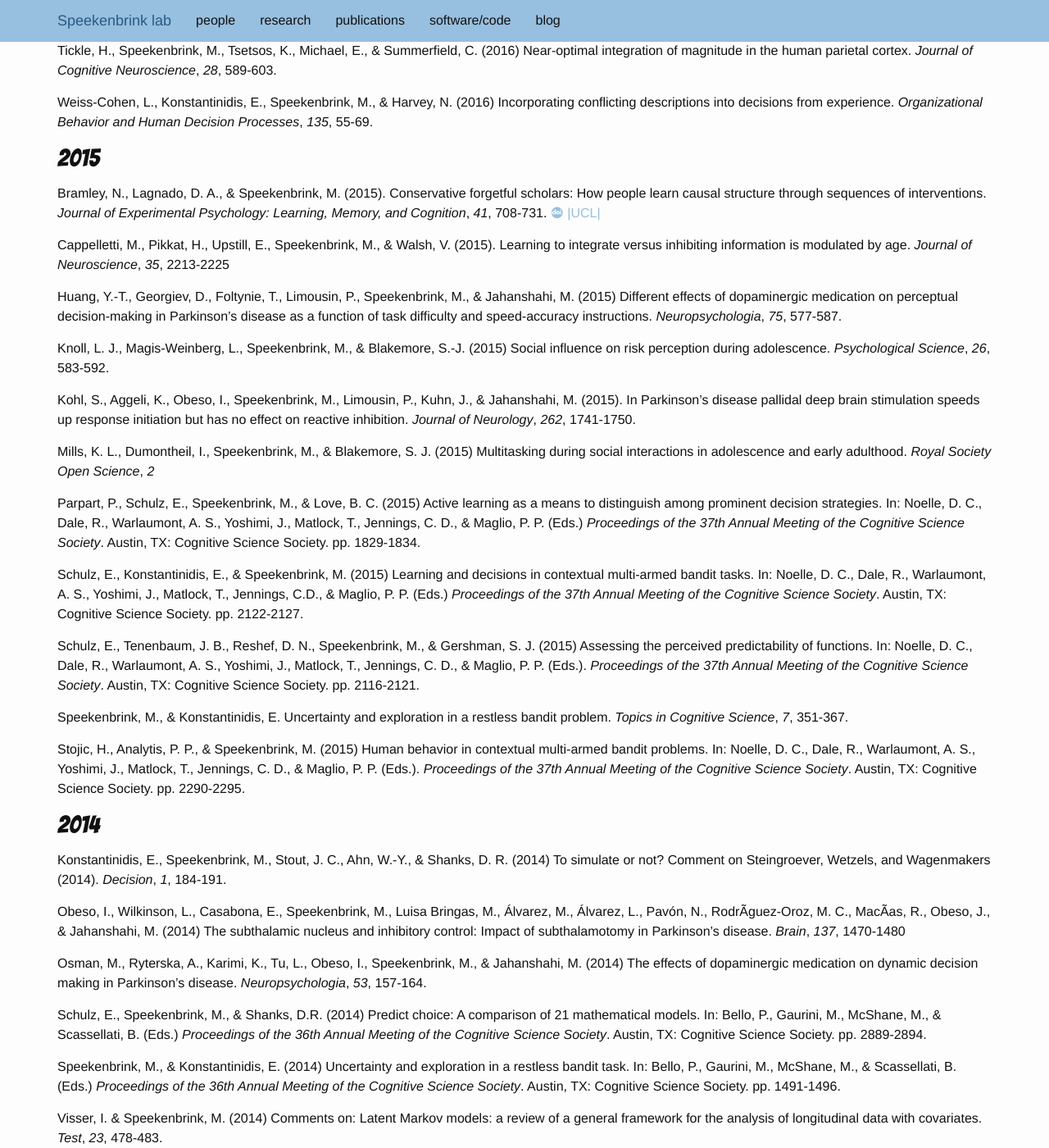
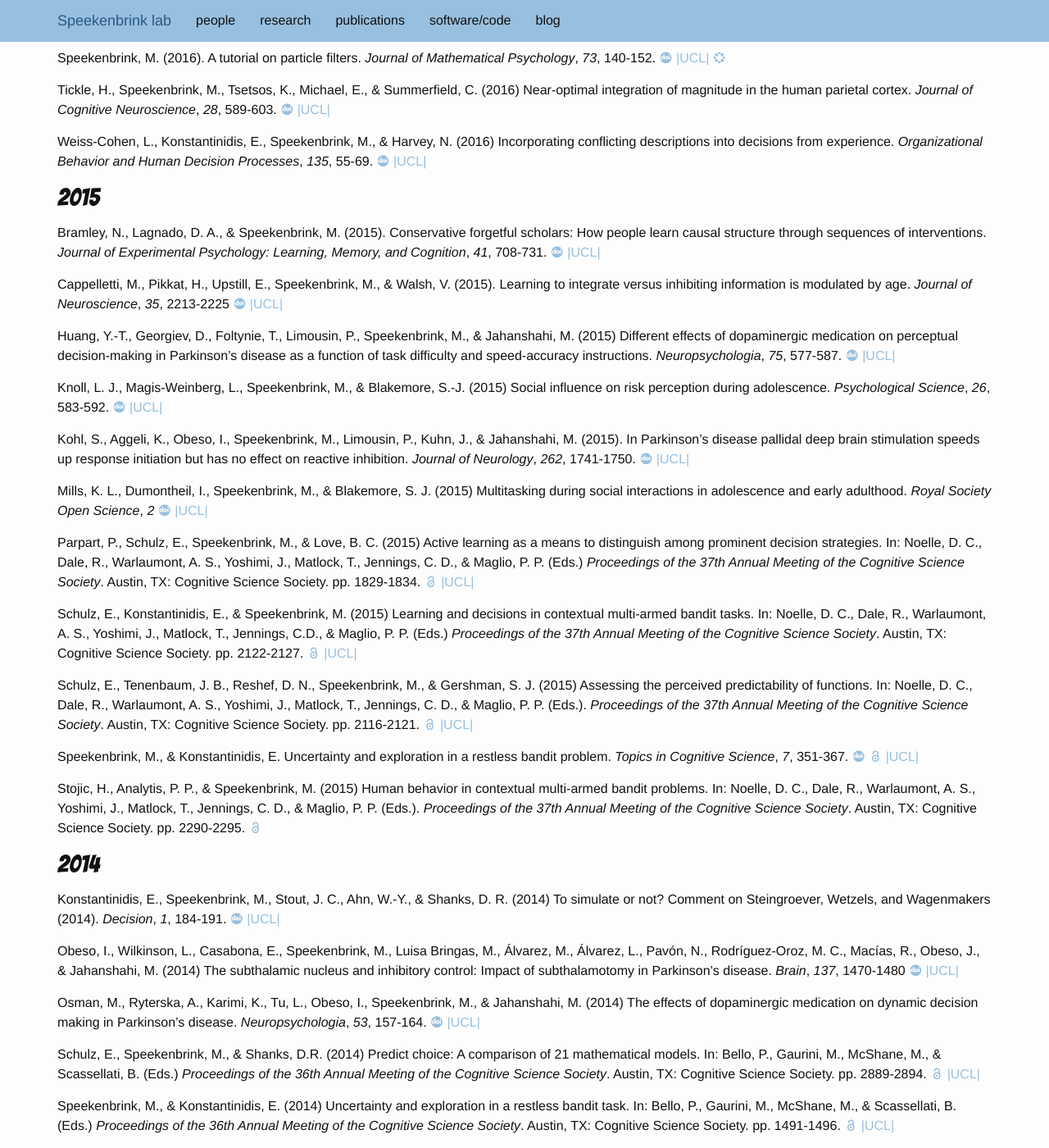
Before and after one commit to speekenbrink-lab/speekenbrink-lab.github.io, a Jekyll site: the page built from _pages/publications.md, in a window 1280 px wide and 1400 px high, scrolled down 1260 px. Shown: the whole window at 82% size. Built offline with Jekyll 4.4.1, drawn with Linux system fonts in a browser that asks for light colours; some web fonts are replaced; some of the changed lines change nothing that is shown; some of the changed text lies outside the part shown.

Commit message:
updated publication list

```diff
--- a/_data/publications.yaml
+++ b/_data/publications.yaml
@@ -102,6 +102,8 @@
   year: 2015
   lab_authors:
     - maarten
+  doi: "10.1523/JNEUROSCI.1018-14.2015"
+  ucl_discovery: 1464545
 
 - tag: fuhrmann2016perception
   type: journal
@@ -109,6 +111,9 @@
   apa_reference: "Fuhrmann, D., Knoll, L. J., Sakhardande, A. L., Speekenbrink, M., Kadosh, K. C., & Blakemore, S.-J. (2016). Perception and recognition of faces in adolescence. _Scientific Reports_, _6_"
   lab_authors:
     - maarten
+  doi: "10.1038/srep33497"
+  ucl_discovery: 1516126
+  url: "https://www.nature.com/articles/srep33497"
 
 - tag: harvey2017asymmetric
   type: conference
@@ -116,129 +121,186 @@
   apa_reference: "Harvey, N., Twyman, M., & Speekenbrink, M. (2017) Asymmetric detection of changes in volatility: Implications for risk perception. In: Gunzelmann, G., Howes, A., Tenbrink, T. & Davelaar, E. J. (ed.). _Proceedings of the 38th Annual Meeting of the Cognitive Science Society_. Cognitive Science Society. pp. 2162-2167."
   lab_authors:
     - maarten
+  url: "https://mindmodeling.org/cogsci2017/papers/0412/index.html"
 
 - tag: huang2015differentinstructions
   year: 2015
   apa_reference: "Huang, Y.-T., Georgiev, D., Foltynie, T., Limousin, P., Speekenbrink, M., & Jahanshahi, M. (2015) Different effects of dopaminergic medication on perceptual decision-making in Parkinson's disease as a function of task difficulty and speed-accuracy instructions. _Neuropsychologia_, _75_, 577-587."
   lab_authors:
     - maarten
-
-- tag: knoll2016window
-  year: 2016
-  apa_reference: "Knoll, L. J., Fuhrmann, D., Sakhardande, A., Stamp, F., Speekenbrink, M., & Blakemore, S.-J. (2016) A window of opportunity for cognitive training in adolescence. _Psychological Science_, _27_, 1620-1631."
-  lab_authors:
-    - maarten
+  doi: "10.1016/j.neuropsychologia.2015.07.012"
+  ucl_discovery: 1471896
 
 - tag: knoll2015socialadolescence
   year: 2015
   apa_reference: "Knoll, L. J., Magis-Weinberg, L., Speekenbrink, M., & Blakemore, S.-J. (2015) Social influence on risk perception during adolescence. _Psychological Science_, _26_, 583-592."
   lab_authors:
    - maarten
+  ucl_discovery: 1460493
+  doi: "10.1177/0956797615569578"
 
 - tag: kohl2015ininhibition
   year: 2015
   apa_reference: "Kohl, S., Aggeli, K., Obeso, I., Speekenbrink, M., Limousin, P., Kuhn, J., & Jahanshahi, M. (2015). In Parkinson's disease pallidal deep brain stimulation speeds up response initiation but has no effect on reactive inhibition. _Journal of Neurology_, _262_, 1741-1750."
   lab_authors:
     - maarten
+  doi: "10.1007/s00415-015-7768-6"
+  ucl_discovery: 1471897
 
 - tag: konstantinidis2014to2014
   year: 2014
   apa_reference: "Konstantinidis, E., Speekenbrink, M., Stout, J. C., Ahn, W.-Y., & Shanks, D. R. (2014) To simulate or not? Comment on Steingroever, Wetzels, and Wagenmakers (2014). _Decision_, _1_, 184-191."
   lab_authors:
     - maarten
+  ucl_discovery: 1548183
+  doi: "10.1037/dec0000016"
 
 - tag: lagnado2010thelearning
   year: 2010
   apa_reference: "Lagnado, D. A., & Speekenbrink, M. (2010) The influence of delays in real-time causal learning. _The Open Psychology Journal_, _3_, 184-195"
+  lab_authors:
+    - maarten
+  doi: "10.2174/1874350101003020184"
+  ucl_discovery: 116672
 
 - tag: mills2015multitaskingadulthood
   year: 2015
   apa_reference: "Mills, K. L., Dumontheil, I., Speekenbrink, M., & Blakemore, S. J. (2015) Multitasking during social interactions in adolescence and early adulthood. _Royal Society Open Science_, _2_"
+  lab_authors:
+    - maarten
+  ucl_discovery: 1489379
+  doi: "10.1098/rsos.150117"
 
 - tag: obeso2014thedisease
   year: 2014
-  apa_reference: "Obeso, I., Wilkinson, L., Casabona, E., Speekenbrink, M., Luisa Bringas, M., Álvarez, M., Álvarez, L., Pavón, N., RodrÃ­guez-Oroz, M. C., MacÃ­as, R., Obeso, J., & Jahanshahi, M. (2014) The subthalamic nucleus and inhibitory control: Impact of subthalamotomy in Parkinson's disease. _Brain_, _137_, 1470-1480"
+  apa_reference: "Obeso, I., Wilkinson, L., Casabona, E., Speekenbrink, M., Luisa Bringas, M., Álvarez, M., Álvarez, L., Pavón, N., Rodrí­guez-Oroz, M. C., Mací­as, R., Obeso, J., & Jahanshahi, M. (2014) The subthalamic nucleus and inhibitory control: Impact of subthalamotomy in Parkinson's disease. _Brain_, _137_, 1470-1480"
+  lab_authors:
+    - maarten
+  ucl_discovery: 1426253
+  doi: "10.1093/brain/awu058"
 
 - tag: osman2014thedisease
   year: 2014
   apa_reference: "Osman, M., Ryterska, A., Karimi, K., Tu, L., Obeso, I., Speekenbrink, M., & Jahanshahi, M. (2014) The effects of dopaminergic medication on dynamic decision making in Parkinson's disease. _Neuropsychologia_, _53_, 157-164."
+  ucl_discovery: 1424483
+  doi: "10.1016/j.neuropsychologia.2013.10.024"
+  lab_authors:
+    - maarten
 
 - tag: osman2011cueenvironments
   year: 2011
   apa_reference: "Osman, M., & Speekenbrink, M. (2011) Cue utilization and strategy application in stable and unstable dynamic environments. _Cognitive Systems Research_, _12_, 355-364."
+  doi: "10.1016/j.cogsys.2010.12.004"
+  ucl_discovery: 1318922
+  lab_authors:
+    - maarten
 
 - tag: osman2012predictionenvironment
   year: 2012
   apa_reference: "Osman, M., & Speekenbrink, M. (2012) Prediction and control in a dynamic environment. _Frontiers in Psychology_, _3_: 68"
+  doi: "10.3389/fpsyg.2012.00068"
+  ucl_discovery: 1370934
 
 - tag: parpart2015activestrategies
   year: 2015
   apa_reference: "Parpart, P., Schulz, E., Speekenbrink, M., & Love, B. C. (2015) Active learning as a means to distinguish among prominent decision strategies. In: Noelle, D. C., Dale, R., Warlaumont, A. S., Yoshimi, J., Matlock, T., Jennings, C. D., & Maglio, P. P. (Eds.) _Proceedings of the 37th Annual Meeting of the Cognitive Science Society_. Austin, TX: Cognitive Science Society. pp. 1829-1834."
+  ucl_discovery: 1517571
+  url: "https://mindmodeling.org/cogsci2015/papers/0317/index.html"
 
 - tag: pote2016subthalamicpressure
   year: 2016
   apa_reference: "Potê, I., Torkamani, M., Kefalopoulou, Z., Zrinzo, L., Limousin-Dowsey, P., Foltynie, T., Speekenbrink, M., & Jahanshahi, M. (2016) Subthalamic nucleus deep brain stimulation induces impulsive action when patients with Parkinson's disease act under speed pressure. _Experimental Brain Research_, _234_, 1837-1848."
+  doi: "10.1007/s00221-016-4577-9"
+  ucl_discovery: 1485695
 
 - tag: Schulz2016better
   year: 2016
   apa_reference: "Schulz, E., Huys, Q., Bach, D., Speekenbrink, M., & Krause, A. (2016) Better safe than sorry: Risky function exploitation through safe optimization. In: Papafragou, A., Grodner, D., Mirman, D., & Trueswell, J. C. (Eds.) _Proceedings of the 38th Annual Meeting of the Cognitive Science Society_. Austin, TX: Cognitive Science Society. pp. 1140-1145."
+  ucl_discovery: 1493693
+  url: "https://mindmodeling.org/cogsci2016/papers/0205/index.html"
 
 - tag: schulz2017strategic
   year: 2017
   apa_reference: "Schulz, E., Klenske, E. D., Bramley, N. R., & Speekenbrink, M. (2017) Strategic exploration in human adaptive control. In: Gunzelmann, G., Howes, A., Tenbrink, T., & Davelaar, E. J. (Eds.). _Proceedings of the 38th Annual Meeting of the Cognitive Science Society_. Austiin, TX: Cognitive Science Society. pp. 1140-1145."
+  arxiv: "https://www.biorxiv.org/content/early/2017/05/09/110486"
+  url: "https://mindmodeling.org/cogsci2017/papers/0204/index.html"
 
 - tag: schulz2015learningtasks
   year: 2015
   apa_reference: "Schulz, E., Konstantinidis, E., & Speekenbrink, M. (2015) Learning and decisions in contextual multi-armed bandit tasks. In: Noelle, D. C., Dale, R., Warlaumont, A. S., Yoshimi, J., Matlock, T., Jennings, C.D., & Maglio, P. P. (Eds.) _Proceedings of the 37th Annual Meeting of the Cognitive Science Society_. Austin, TX: Cognitive Science Society. pp. 2122-2127."
+  ucl_discovery: 1574897
+  url: "https://mindmodeling.org/cogsci2015/papers/0366/index.html"
 
 - tag: Schulz2016simple
   year: 2016
   apa_referemce: "Schulz, E., Speekenbrink, M., & Meder, B. (2016) Simple trees in complex forests: Growing Take The Best by Approximate Bayesian Computation. In: Papafragou, A., Grodner, D., Mirman, D., & Trueswell, J.C. (Eds.) _Proceedings of the 38th Annual Meeting of the Cognitive Science Society_, Austin, TX: Cognitive Science Society. pp. 1140-1145."
+  ucl_discovery: 1512470
+  url: "https://mindmodeling.org/cogsci2016/papers/0437/index.html"
 
 - tag: schulz2014predictmodels
   year: 2014
   apa_reference: "Schulz, E., Speekenbrink, M., & Shanks, D.R. (2014) Predict choice: A comparison of 21 mathematical models. In: Bello, P., Gaurini, M., McShane, M., & Scassellati, B. (Eds.) _Proceedings of the 36th Annual Meeting of the Cognitive Science Society_. Austin, TX: Cognitive Science Society. pp. 2889-2894."
+  ucl_discovery: 1437390
+  url: "https://escholarship.org/content/qt23f5053p/qt23f5053p.pdf"
 
 - tag: schulz2016probing
   year: 2016
   apa_reference: "Schulz, E., Tenenbaum, J., Duvenaud, D. K., Speekenbrink, M., & Gershman, S. J. (2016) Probing the compositionality of intuitive functions. In: Lee, D. D., Sugiyama, M., Luxburg, U. V., Guyon, I. & Garnett, R. (Eds.). _Advances in Neural Information Processing Systems_, _29_. Curran Associates, Inc.. pp. 3729-3737."
+  url: "https://papers.nips.cc/paper/6130-probing-the-compositionality-of-intuitive-functions"
+  ucl_discovery: 1558512
 
 - tag: schulz2015assessingfunctions
   year: 2015
   apa_reference: "Schulz, E., Tenenbaum, J. B., Reshef, D. N., Speekenbrink, M., & Gershman, S. J. (2015) Assessing the perceived predictability of functions. In: Noelle, D. C., Dale, R., Warlaumont, A. S., Yoshimi, J., Matlock, T., Jennings, C. D., & Maglio, P. P. (Eds.). _Proceedings of the 37th Annual Meeting of the Cognitive Science Society_. Austin, TX: Cognitive Science Society. pp. 2116-2121."
+  url: "https://mindmodeling.org/cogsci2015/papers/0365/index.html"
+  ucl_discovery: 1574896
 
 - tag: Speekenbrink2012amnesia
   year: 2012
   apa_reference: "Speekenbrink, M. (2012) Amnesia and Learning. In: Seel, N. M. (Ed.) _Encyclopedia of the Sciences of Learning_. Springer. pp. 210-212"
   ucl_discovery: 1481458
+  doi: "10.1007/978-1-4419-1428-6_457"
 
 - tag: speekenbrink2003theselection
   year: 2003
   apa_reference: "Speekenbrink, M. (2003) The hierarchical theory of justification and statistical model selection. In: Yanai, H., Okada, A., Shigemasu, K., Kano, Y. & Meulman, J. J. (Eds.) _New Developments in Psychometrics_, Springer-Verlag. pp. 331-338."
+  ucl_discovery: 77702
 
 - tag: speekenbrink2004demethodologie
   year: 2004
   apa_reference: "Speekenbrink, M. (2004) De ongegronde eis tot consensus in de methodologie. _Nederlands Tijdschrift voor de Psychologie_, _59_, 1-10."
+  doi: "10.1007/BF03062319"
 
 - tag: speekenbrink2008learningamnesia
   year: 2008
   apa_reference: "Speekenbrink, M., Channon, S., & Shanks, D. R. (2008) Learning strategies in amnesia. _Neuroscience and Biobehavioral Reviews_, _32_, 292-310."
+  ucl_discovery: 14463
+  doi: "10.1016/j.neubiorev.2007.07.005"
 
 - tag: speekenbrink2014uncertaintytask
   year: 2014
   apa_reference: "Speekenbrink, M., & Konstantinidis, E. (2014) Uncertainty and exploration in a restless bandit task. In: Bello, P., Gaurini, M., McShane, M., & Scassellati, B. (Eds.) _Proceedings of the 36th Annual Meeting of the Cognitive Science Society_. Austin, TX: Cognitive Science Society. pp. 1491-1496."
+  ucl_discovery: 1437387
+  url: "https://mindmodeling.org/cogsci2014/papers/261/index.html"
 
 - tag: speekenbrink2015uncertaintyproblem
   year: 2015
   apa_reference: "Speekenbrink, M., & Konstantinidis, E. Uncertainty and exploration in a restless bandit problem. _Topics in Cognitive Science_, _7_, 351-367."
+  ucl_discovery: 1470745
+  doi: "10.1111/tops.12145"
+  url: "http://discovery.ucl.ac.uk/1470745/1/Speekenbrink_Topics.pdf"
 
 - tag: speekenbrink2010modelsl-dopa
   year: 2010
   apa_reference: "Speekenbrink, M., Lagnado, D. A., Wilkinson, L., Jahanshahi, M., & Shanks, D. R. (2010) Models of probabilistic category learning in Parkinson's disease: Strategy use and the effects of L-dopa. _Journal of Mathematical Psychology_, _54_, 123-136."
+  ucl_discovery: 18249
+  doi: "10.1016/j.jmp.2009.07.004"
 
 - tag: speekenbrink2008throughlearning
   year: 2008
   apa_reference: "Speekenbrink, M., & Shanks, D. R. (2008) Through the looking glass: A dynamic lens model approach to multiple cue learning. In: Chater, N., & Oaksford, M. (Eds.) _The probabilistic mind_, Oxford University Press. pp. 409-429."
+  doi: "10.1093/acprof:oso/9780199216093.003.0018"
+  ucl_discovery: 82434
 
 - tag: speekenbrink2013decisionmaking
   year: 2013
@@ -250,47 +312,68 @@
   apa_reference: "Speekenbrink, M. & Shanks, D. R. (2010) Learning in a changing environment. _Journal of Experimental Psychology: General_, _139_, 266-298."
   ucl_discovery: 82395
   url: "http://discovery.ucl.ac.uk/18896/"
+  doi: "10.1037/a0018620"
 
 - tag: speekenbrink2011iserratum
   year: 2011
   apa_reference: "Speekenbrink, M. & Shanks, D. R. (2011) Is everyone Bayes? On the testable implications of Bayesian Fundamentalism - Erratum. _Behavioral and Brain Sciences_, _34_, 291."
+  ucl_discovery: 1326533
+  doi: "10.1017/S0140525X11001828"
 
 - tag: speekenbrink2011isfundamentalism
   year: 2011
   apa_reference: "Speekenbrink, M. & Shanks, D. R. (2011) Is everyone Bayes? On the testable implications of Bayesian Fundamentalism. _Behavioral and Brain Sciences_, _34_, 213-214."
+  ucl_discovery: 1318890
+  doi: "10.1017/S0140525X11000409"
 
 - tag: speekenbrink2012changeautocorrelation
   year: 2012
   apa_reference: "Speekenbrink, M., Twyman, M., & Harvey, N. (2012) Change detection under autocorrelation. In: Myake, N., Peebles, D., & Cooper, R. P. (Eds.) _Proceedings of the 34th Annual Meeting of the Cognitive Science Society_. Austin, TX: Cognitive Science Society. pp. 1001-1006."
+  ucl_discovery: 1395713
+  url: "https://mindmodeling.org/cogsci2012/papers/0181/index.html"
 
 - tag: stojic2015humanproblems
   year: 2015
   apa_reference: "Stojic, H., Analytis, P. P., & Speekenbrink, M. (2015) Human behavior in contextual multi-armed bandit problems. In: Noelle, D. C., Dale, R., Warlaumont, A. S., Yoshimi, J., Matlock, T., Jennings, C. D., & Maglio, P. P. (Eds.). _Proceedings of the 37th Annual Meeting of the Cognitive Science Society_. Austin, TX: Cognitive Science Society. pp. 2290-2295."
+  url: "https://mindmodeling.org/cogsci2015/papers/0394/"
 
 - tag: tickle2016near
   year: 2016
   apa_reference: "Tickle, H., Speekenbrink, M., Tsetsos, K., Michael, E., & Summerfield, C. (2016) Near-optimal integration of magnitude in the human parietal cortex. _Journal of Cognitive Neuroscience_, _28_, 589-603."
+  ucl_discovery: 1479360
+  doi: "10.1162/jocn_a_00918"
 
 - tag: visser2010achange
   year: 2010
   apa_reference: "Visser, I., Jansen, B. R. J., & Speekenbrink, M. (2010) A framework for discrete change. In: Molenaar, P.C.M. & Newell, K. M. (Eds.) _Individual Pathways of Change_. Washington: American Psychological Association."
+  ucl_discovery: 1402616
 
 - tag: visser2014itsmodels
   year: 2014
   apa_reference: "Visser, I. & Speekenbrink, M. (2014) It's a catastrophe! Testing dynamics between competing cognitive states using mixture and hidden Markov models. In: Bello, P., Gaurini, M., McShane, M. & Scassellati, B. (Eds.) _Proceedings of the 36th Annual Meeting of the Cognitive Science Society_. Austin, TX: Cognitive Science Society. pp. 1688-1693."
+  ucl_discovery: 1437388
+  url: "https://mindmodeling.org/cogsci2014/papers/294/"
 
 - tag: visser2010depmixs4:models
   year: 2010
   apa_reference: "Visser, I. & Speekenbrink, M. (2010) depmixS4: An R-package for hidden Markov models. _Journal of Statistical Software_, _36_, 1-21."
+  ucl_discovery: 142682
+  url: "https://www.jstatsoft.org/article/view/v036i07"
 
 - tag: visser2014commentscovariates
   year: 2014
   apa_reference: "Visser, I. & Speekenbrink, M. (2014) Comments on: Latent Markov models: a review of a general framework for the analysis of longitudinal data with covariates. _Test_, _23_, 478-483."
+  ucl_discovery: 1443217
+  doi: "10.1007/s11749-014-0389-z"
 
 - tag: weiss2016incorporating
   year: 2016
   apa_reference: "Weiss-Cohen, L., Konstantinidis, E., Speekenbrink, M., & Harvey, N. (2016) Incorporating conflicting descriptions into decisions from experience. _Organizational Behavior and Human Decision Processes_, _135_, 55-69."
+  ucl_discovery: 1508419
+  doi: "10.1016/j.obhdp.2016.05.005"
 
 - tag: wu2017mapping
   year: 2017
   apa_reference: "Wu, C. M., Schulz, E., Speekenbrink, M., Nelson, J. D., & Meder, B. (2017) Mapping the unknown: The spatially correlated multi-armed bandit. In: Gunzelmann, G., Howes, A., Tenbrink, T., & Davelaar, E. J. (Eds.). _Proceedings of the 38th Annual Meeting of the Cognitive Science Society_. Austin, TX: Cognitive Science Society. pp. 1357-1362."
+  arxiv: "https://www.biorxiv.org/content/early/2017/02/06/106286"
+  url: "https://mindmodeling.org/cogsci2017/papers/0260/"
```
